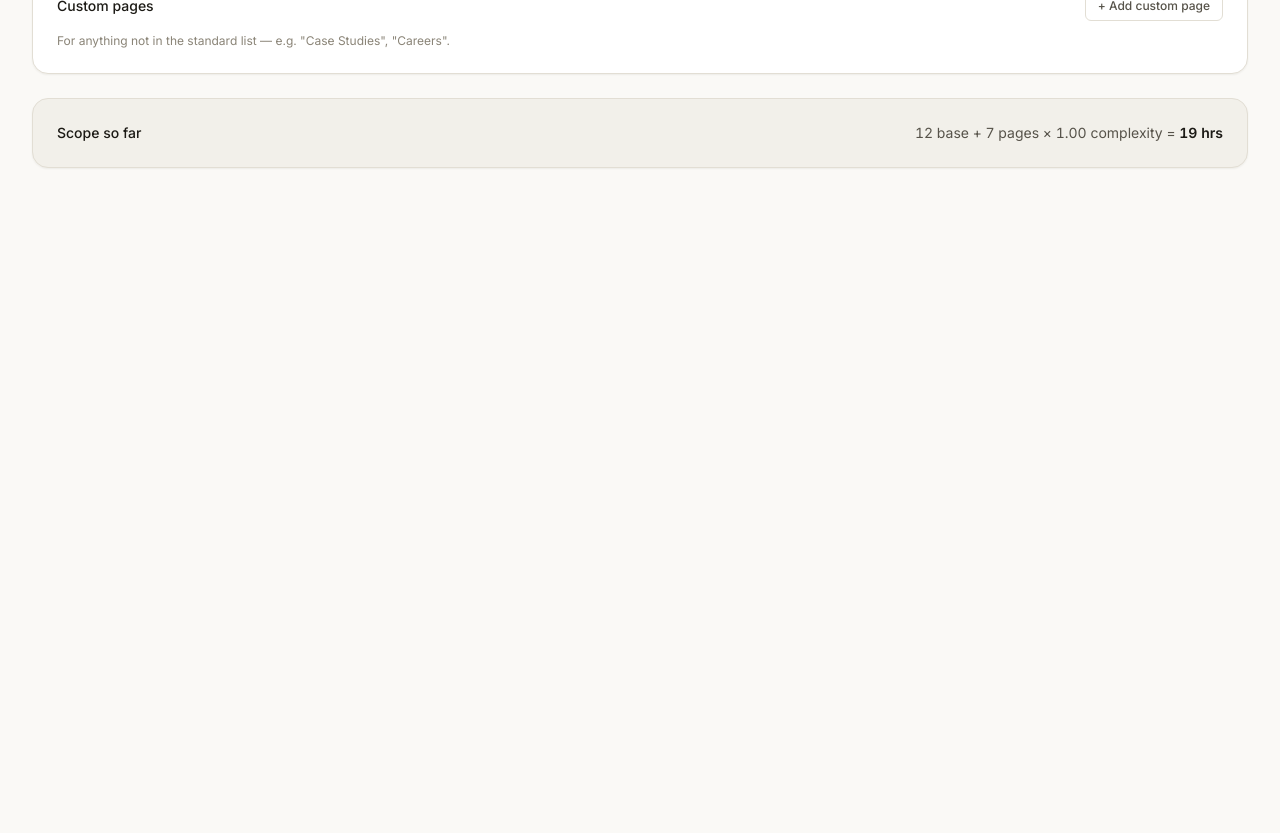
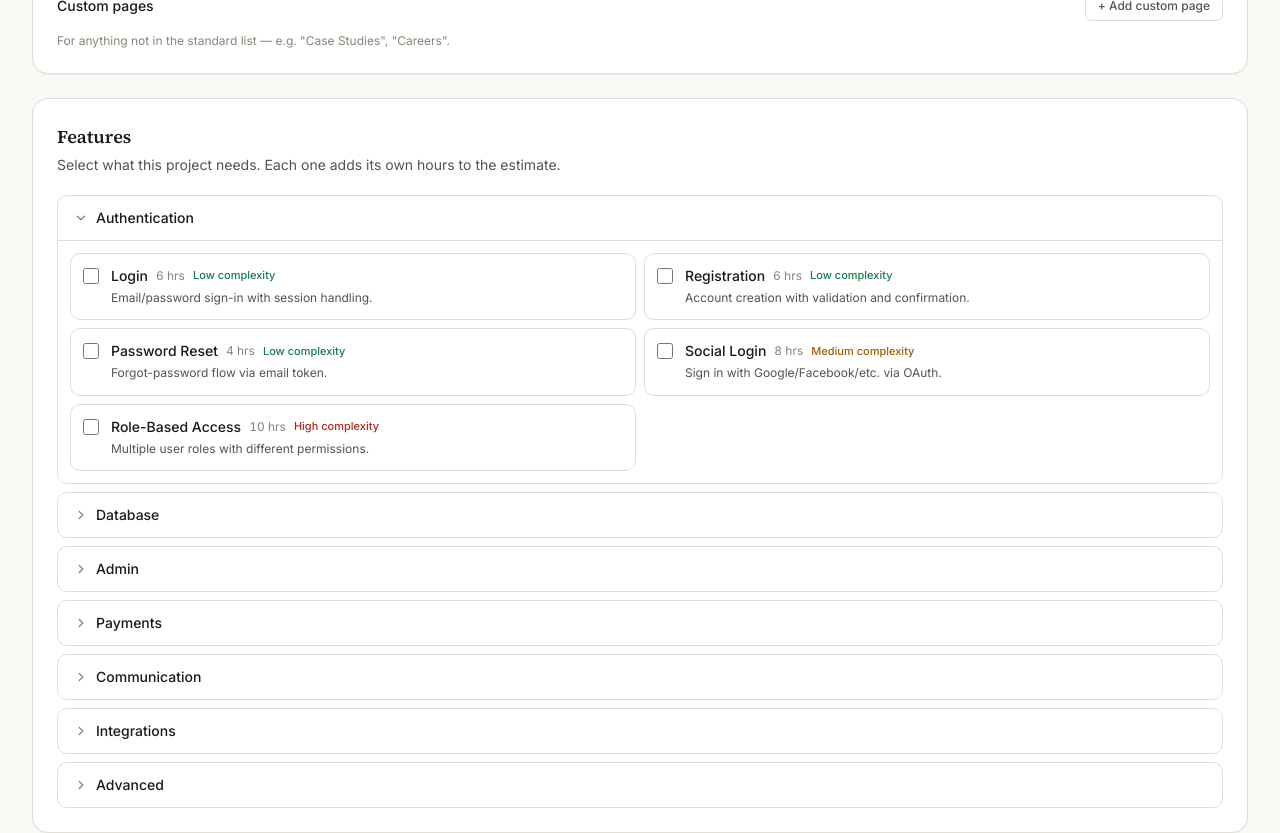
Before and after one commit to fazal305/quote-rate, a React (Vite) app: page / in a window 1280 px wide. Shown: the part 1660-2493 px from the top of the page. Before the commit the page ends 1860 px from the top, so only its background shows below. Built offline with nearby package versions, Linux system fonts and the light colour scheme.

Commit message:
Step 6: feature pricing catalog (7 categories, 30 features)

```diff
--- /dev/null
+++ b/src/components/ui/FeatureToggleRow.tsx
@@ -0,0 +1,66 @@
+interface FeatureToggleRowProps {
+  id: string
+  label: string
+  description: string
+  hours: number
+  complexity: 'low' | 'medium' | 'high'
+  checked: boolean
+  onChange: () => void
+}
+
+const COMPLEXITY_STYLES: Record<FeatureToggleRowProps['complexity'], string> = {
+  low: 'text-(--color-success)',
+  medium: 'text-(--color-warning)',
+  high: 'text-(--color-danger)',
+}
+
+const COMPLEXITY_LABEL: Record<FeatureToggleRowProps['complexity'], string> = {
+  low: 'Low complexity',
+  medium: 'Medium complexity',
+  high: 'High complexity',
+}
+
+export function FeatureToggleRow({
+  id,
+  label,
+  description,
+  hours,
+  complexity,
+  checked,
+  onChange,
+}: FeatureToggleRowProps) {
+  return (
+    <label
+      htmlFor={id}
+      className={`flex cursor-pointer items-start gap-3 rounded-(--radius-token-md) border p-3 transition-colors duration-(--duration-fast) ${
+        checked
+          ? 'border-(--color-accent) bg-(--color-accent-soft)'
+          : 'border-(--color-border) bg-(--color-surface) hover:border-(--color-border-strong)'
+      }`}
+    >
+      <input
+        id={id}
+        type="checkbox"
+        checked={checked}
+        onChange={onChange}
+        className="mt-0.5 h-4 w-4 shrink-0 accent-(--color-accent)"
+      />
+      <span className="min-w-0 flex-1">
+        <span className="flex flex-wrap items-center gap-x-2">
+          <span
+            className={`text-sm font-medium ${checked ? 'text-(--color-accent-strong)' : 'text-(--color-ink)'}`}
+          >
+            {label}
+          </span>
+          <span className="tabular text-xs text-(--color-ink-muted)">{hours} hrs</span>
+          <span className={`text-[11px] font-medium ${COMPLEXITY_STYLES[complexity]}`}>
+            {COMPLEXITY_LABEL[complexity]}
+          </span>
+        </span>
+        <span className="mt-0.5 block text-xs leading-relaxed text-(--color-ink-secondary)">
+          {description}
+        </span>
+      </span>
+    </label>
+  )
+}
--- /dev/null
+++ b/src/features/calculator/FeatureCatalog.tsx
@@ -0,0 +1,101 @@
+import { Card, CardHeader } from '@/components/ui/Card'
+import { FeatureToggleRow } from '@/components/ui/FeatureToggleRow'
+import { features } from '@/config/pricingConfig'
+import { useCalculatorStore } from '@/store/calculatorStore'
+import { FEATURE_CATEGORY_LABELS, type FeatureCategory } from '@/types/pricing'
+import { formatNumber } from '@/utils/format'
+
+const CATEGORY_ORDER: FeatureCategory[] = [
+  'authentication',
+  'database',
+  'admin',
+  'payments',
+  'communication',
+  'integrations',
+  'advanced',
+]
+
+export function FeatureCatalog() {
+  const selectedFeatureIds = useCalculatorStore((s) => s.draft.selectedFeatureIds)
+  const toggleFeature = useCalculatorStore((s) => s.toggleFeature)
+
+  const totalFeatureHours = selectedFeatureIds.reduce((sum, id) => {
+    const f = features.find((feat) => feat.id === id)
+    return f ? sum + f.hours : sum
+  }, 0)
+
+  return (
+    <Card>
+      <CardHeader
+        title="Features"
+        description="Select what this project needs. Each one adds its own hours to the estimate."
+      />
+      <div className="space-y-2">
+        {CATEGORY_ORDER.map((category) => {
+          const categoryFeatures = features.filter((f) => f.category === category)
+          const selectedInCategory = categoryFeatures.filter((f) =>
+            selectedFeatureIds.includes(f.id),
+          ).length
+
+          return (
+            <details
+              key={category}
+              open={category === 'authentication' || selectedInCategory > 0}
+              className="group rounded-(--radius-token-md) border border-(--color-border)"
+            >
+              <summary className="flex cursor-pointer list-none items-center justify-between gap-3 px-4 py-3 text-sm font-medium text-(--color-ink) [&::-webkit-details-marker]:hidden">
+                <span className="flex items-center gap-2">
+                  <svg
+                    className="h-3.5 w-3.5 shrink-0 text-(--color-ink-muted) transition-transform group-open:rotate-90"
+                    viewBox="0 0 16 16"
+                    fill="none"
+                    aria-hidden="true"
+                  >
+                    <path
+                      d="M6 4l4 4-4 4"
+                      stroke="currentColor"
+                      strokeWidth="1.5"
+                      strokeLinecap="round"
+                      strokeLinejoin="round"
+                    />
+                  </svg>
+                  {FEATURE_CATEGORY_LABELS[category]}
+                </span>
+                {selectedInCategory > 0 && (
+                  <span className="tabular rounded-full bg-(--color-accent-soft) px-2 py-0.5 text-[11px] font-medium text-(--color-accent-strong)">
+                    {selectedInCategory} selected
+                  </span>
+                )}
+              </summary>
+              <div className="grid grid-cols-1 gap-2 border-t border-(--color-border) p-3 sm:grid-cols-2">
+                {categoryFeatures.map((feature) => (
+                  <FeatureToggleRow
+                    key={feature.id}
+                    id={`feature-${feature.id}`}
+                    label={feature.label}
+                    description={feature.description}
+                    hours={feature.hours}
+                    complexity={feature.complexity}
+                    checked={selectedFeatureIds.includes(feature.id)}
+                    onChange={() => toggleFeature(feature.id)}
+                  />
+                ))}
+              </div>
+            </details>
+          )
+        })}
+      </div>
+
+      {selectedFeatureIds.length > 0 && (
+        <div className="mt-4 flex items-center justify-between rounded-(--radius-token-md) bg-(--color-surface-sunken) px-4 py-3 text-sm">
+          <span className="text-(--color-ink-secondary)">
+            {selectedFeatureIds.length} feature{selectedFeatureIds.length === 1 ? '' : 's'} selected
+          </span>
+          <span className="tabular font-medium text-(--color-ink)">
+            {formatNumber(totalFeatureHours)} hrs
+          </span>
+        </div>
+      )}
+    </Card>
+  )
+}
--- a/src/features/calculator/ProjectScopeCalculator.tsx
+++ b/src/features/calculator/ProjectScopeCalculator.tsx
@@ -2,6 +2,7 @@ import { Card, CardHeader } from '@/components/ui/Card'
 import { RadioCardGroup } from '@/components/ui/RadioCardGroup'
 import { Stepper } from '@/components/ui/Stepper'
 import { complexityLevels, pageTypes, projectTypes } from '@/config/pricingConfig'
+import { FeatureCatalog } from '@/features/calculator/FeatureCatalog'
 import { useCalculatorStore } from '@/store/calculatorStore'
 import { formatNumber } from '@/utils/format'
 import { getScopeHoursSummary } from '@/utils/scopeHours'
@@ -149,6 +150,8 @@ export function ProjectScopeCalculator() {
         </div>
       </Card>
 
+      <FeatureCatalog />
+
       <Card className="bg-(--color-surface-sunken)">
         <div className="flex flex-wrap items-center justify-between gap-3">
           <p className="text-sm font-medium text-(--color-ink)">Scope so far</p>
```
